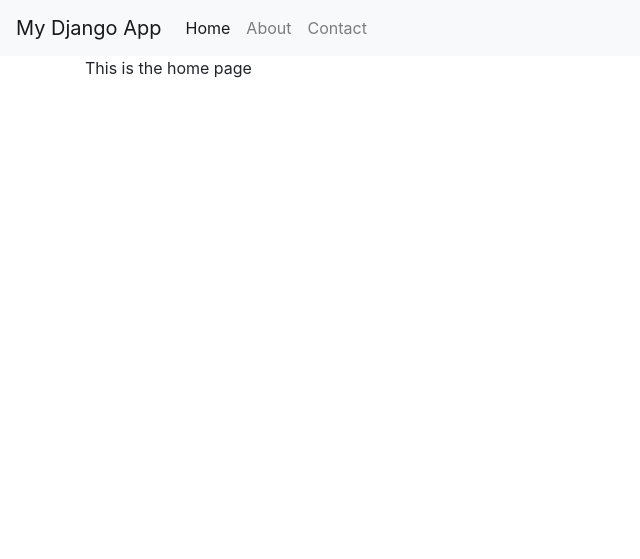
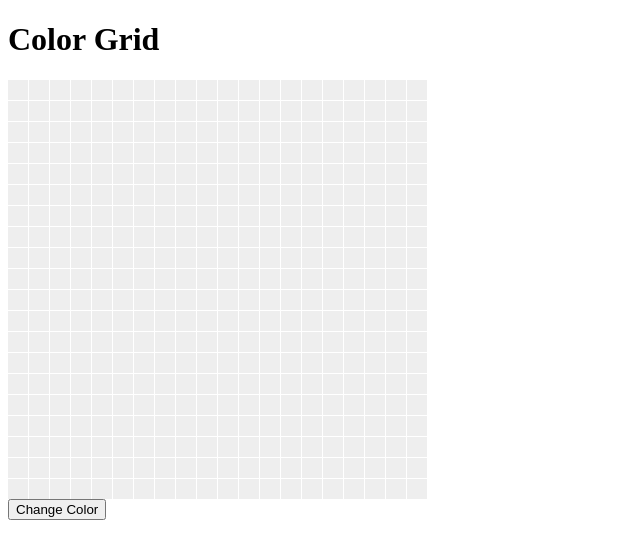
Before and after one commit to mjwatts2017/django_project, a Django app: page / in a window 1280 px wide. Shown: the top 559 px of the page, without its empty margins (0-640 px from the left). Run offline with Django 4.2, Linux system fonts and the light colour scheme; some libraries are stand-ins or nearby versions.

Commit message:
Created a view that changes the colour of a grid. Next step is to have control over each grid with a click of a button.

```diff
--- a/django_project/path_visualization_app/templates/home.html
+++ b/django_project/path_visualization_app/templates/home.html
@@ -1,4 +1,42 @@
-{% extends "base.html" %}{% block title %}Home Page{% endblock %}
-{% block content %}
-<p> This is the home page</p>
-{% endblock %}
+<!DOCTYPE html>
+<html>
+<head>
+    <title>Color Grid</title>
+    <style>
+        .grid-container {
+            display: grid;
+            grid-template-columns: repeat(20, 20px); /* Adjust as needed */
+            grid-gap: 1px;
+            width: fit-content;
+        }
+        .grid-item {
+            width: 20px;
+            height: 20px;
+            background-color: #eee;
+        }
+    </style>
+</head>
+<body>
+    <h1>Color Grid</h1>
+    <div class="grid-container" id="grid-container">
+        {% for row in grid %}
+            {% for cell in row %}
+                <div class="grid-item"></div>
+            {% endfor %}
+        {% endfor %}
+    </div>
+    <button id="change-color-btn">Change Color</button>
+
+    <script>
+        const button = document.getElementById('change-color-btn');
+        const gridItems = document.querySelectorAll('.grid-item');
+
+        button.addEventListener('click', () => {
+            gridItems.forEach(item => {
+                const randomColor = `hsl(${Math.random() * 360}, 100%, 75%)`;
+                item.style.backgroundColor = randomColor;
+            });
+        });
+    </script>
+</body>
+</html>
--- a/django_project/path_visualization_app/views.py
+++ b/django_project/path_visualization_app/views.py
@@ -1,4 +1,11 @@
-from django.shortcuts import render, HttpResponse
+from django.shortcuts import render
+import random
+
+# def home(request):
+#     return render(request, "home.html")
 
 def home(request):
-    return render(request, "home.html")
+    grid_size = 20
+    grid_data = [[0] * grid_size for _ in range(grid_size)]  # Initialize grid with zeros
+    context = {'grid': grid_data, 'grid_size': grid_size}
+    return render(request, 'home.html', context)
```
